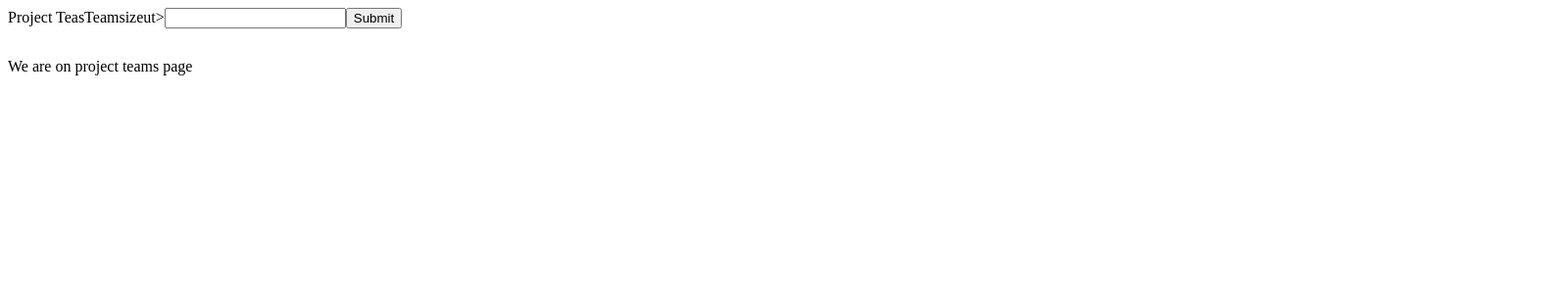
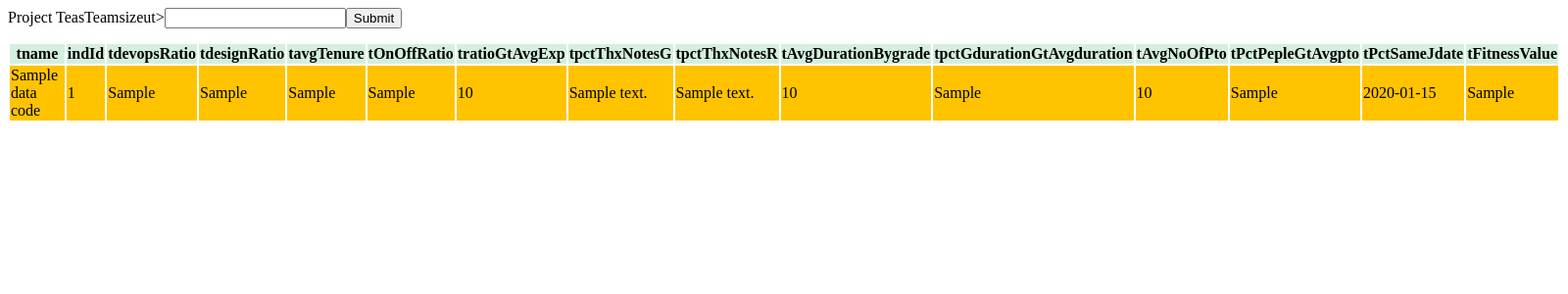
Before and after one commit to baski1978/smartteam2, a Django app: template site_smartteam/templates/projectteams.html in a window 1600 px wide. Shown: the top 300 px of the page at 98% size. Run offline with Django 3.2, Linux system fonts and the light colour scheme; the template is opened without the code that fills it: most values are stand-ins (such as "Sample title", 1, 10 or a date in 2020).

Commit message:
sdasdadasdasdsdasdadasdsd

```diff
--- a/site_smartteam/loadfile/models.py
+++ b/site_smartteam/loadfile/models.py
@@ -1,6 +1,6 @@
 from django.db import models
 
-class Team(models.Model):
+class TempTeam(models.Model):
     tname = models.CharField(max_length=20)
     indId = models.IntegerField()
     tdevopsRatio = models.IntegerField()
--- a/site_smartteam/templates/projectteams.html
+++ b/site_smartteam/templates/projectteams.html
@@ -14,7 +14,53 @@
         </th>
     </table>
     <div>
-    <p>We are on project teams page</p>
+       <div>
+     <table colspace="1">
+        <thead bgcolor="#d4efdf">
+            <tr>
+                <th>tname</th>
+                <th>indId</th>
+                <th>tdevopsRatio</th>
+                <th>tdesignRatio</th>
+                <th>tavgTenure</th>
+                <th>tOnOffRatio</th>
+                <th>tratioGtAvgExp</th>
+                <th>tpctThxNotesG</th>
+                <th>tpctThxNotesR</th>
+                <th>tAvgDurationBygrade</th>
+                <th>tpctGdurationGtAvgduration</th>
+                <th>tAvgNoOfPto</th>
+                <th>tPctPepleGtAvgpto</th>
+                <th>tPctSameJdate</th>
+                <th>tFitnessValue</th>
+            </tr>
+        </thead>
+        <tbody>
+            {% for x in data_code %}
+                {% if forloop.counter|divisibleby:2 %}
+                    <tr bgcolor="#fbfcfc">
+                {% else %}
+                    <tr bgcolor="#FFC300">
+                {% endif %}
+                        <td>{{ x.tname }}</td>
+                        <td>{{ x.indId }}</td>
+                        <td>{{ x.tdevopsRatio }}</td>
+                        <td>{{ x.tdesignRatio }}</td>
+                        <td>{{ x.tavgTenure }}</td>
+                        <td>{{ x.tOnOffRatio }}</td>
+                        <td>{{ x.tratioGtAvgExp }}</td>
+                        <td>{{ x.tpctThxNotesG }}</td>
+                        <td>{{ x.indThxNotesR }}</td>
+                        <td>{{ x.tAvgDurationBygrade }}</td>
+                        <td>{{ x.tpctGdurationGtAvgduration }}</td>
+                        <td>{{ x.tAvgNoOfPto }}</td>
+                        <td>{{ x.tPctPepleGtAvgpto }}</td>
+                        <td>{{ x.tPctSameJdate}}</td>
+                        <td>{{ x.tFitnessValue}}</td>
+                    </tr>
+            {% endfor %}
+        </tbody>
+    </table>
 
     </div>
 </body>
```
Also changed, not shown: site_smartteam/loadfile/views.py (+45 -12 lines).
